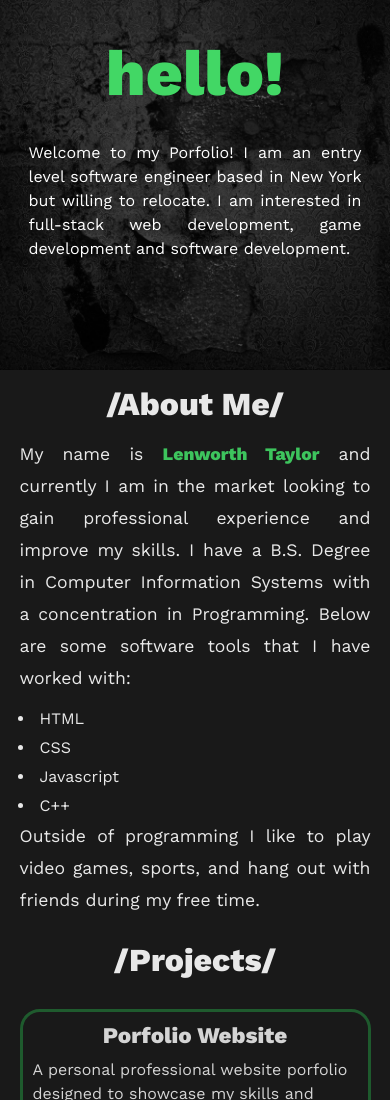
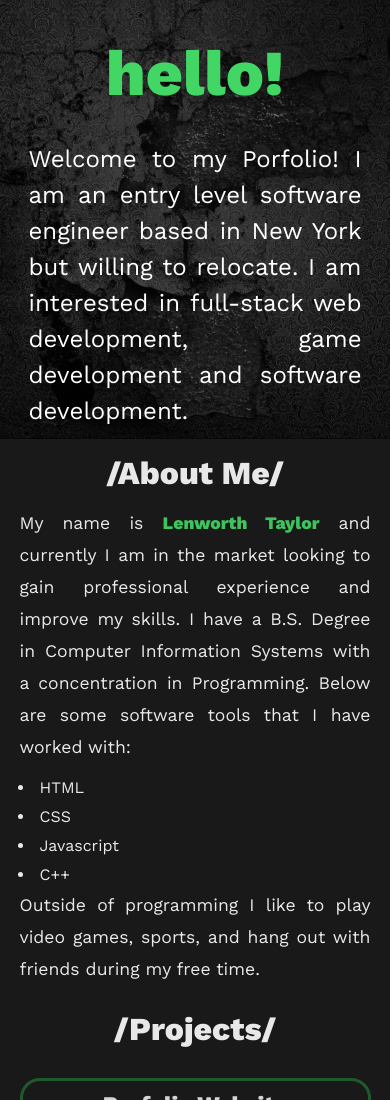
Before and after one commit to lentay-byte/lentay-byte.github.io, a plain HTML site: page index.html in a window 390 px wide. Shown: the top 1100 px of the page. Drawn offline with nearby package versions, Linux system fonts and the light colour scheme.

Commit message:
Update style.css

```diff
--- a/style.css
+++ b/style.css
@@ -339,7 +339,7 @@ strong {
 
     .intro{width: 90%;}
     .intro h2{font-size: 4em;}
-    .intro p{font-size: 1em;}
+    .intro p{font-size: 1.5em;}
 
     .align{
         width: 90%;
```
